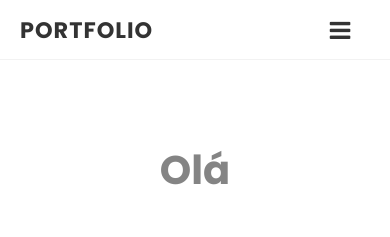
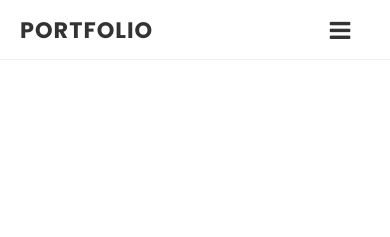
Before and after one commit to lucasdeandrade/portfolio, a plain HTML site: page index.html in a window 390 px wide. Shown: the top 237 px of the page. Drawn offline with Linux system fonts and the light colour scheme.

Commit message:
Correção de alguns bugs

```diff
--- a/index.html
+++ b/index.html
@@ -33,7 +33,6 @@
             <!-- begin -->
             <section class="begin" id="begin">
                 <div class="content">
-                    <h1 class="eastEgg">Olá</h1>
                     <div class="imgBx">
                         <img src="images/user.jpg" alt="">
 
--- a/style.css
+++ b/style.css
@@ -158,18 +158,6 @@ section{
     overflow: hidden;
     border-radius: 50%;
 }
-.begin .content .eastEgg{
-    position: absolute;
-    font-size: 40px;
-    top: 130px;
-    color: var(--black);
-    transition-duration: 0.3s;
-    opacity: 0.6;
-}
-.begin .content:hover .eastEgg{
-
-    margin-top: -60px;
-}
 .begin .imgBx img
 {
     position: absolute;
@@ -201,6 +189,7 @@ p{
     margin-top: 10px;
     text-decoration: none;
     transition-duration: 0.4s;
+
 }
 .btn:hover {
     border-radius: 25px;
@@ -480,7 +469,6 @@ p{
 }
 .contact .contactForm .row2 span:hover{
     background-color: #34af23;
-
 }
 .copyright{
     position: relative;
@@ -490,28 +478,18 @@ p{
 }
 /* Now, make it responsive */
 @media (max-width: 992px){
-    .begin .content .eastEgg{
-        position: absolute;
-        font-size: 40px;
-        top: 140px;
-        color: var(--black);
-        transition-duration: 0.3s;
-        opacity: 0.6;
-    }
-    .begin .content:hover .eastEgg{
-
-        margin-top: -50px;
-    }
     .navigation{
         left: -100%;
     }
     .navigation.active{
         left: 0;
         width: 100%;
+        height: 50%;
     }
     .main{
         width: 100%;
         left: 0;
+
     }
     .main.active{
         left: 100% ;
@@ -521,6 +499,7 @@ p{
         left: 0;
         padding: 0 20px;
     }
+
     .navigation ul{
         padding: 20px 20px;
     }
@@ -533,7 +512,7 @@ p{
     }
     .adjust{
         padding: 0 20px;
-        padding-top: 80px;
+        padding-top: 30px;
     }
     .about .content{
         flex-direction: column;
@@ -542,7 +521,7 @@ p{
         width: 100%;
         min-width: 100%;
     }
-    .about .content.imgBx{
+    .about .content .imgBx{
         margin-left: 0;
         margin-top: 20px;
     }
```
Also changed, not shown: Emojis/LoveEmoji.png (deleted), Emojis/glassEmoji.png (deleted), Emojis/sweetEmoji.png (deleted), Emojis/xpEmoji.png (deleted).
